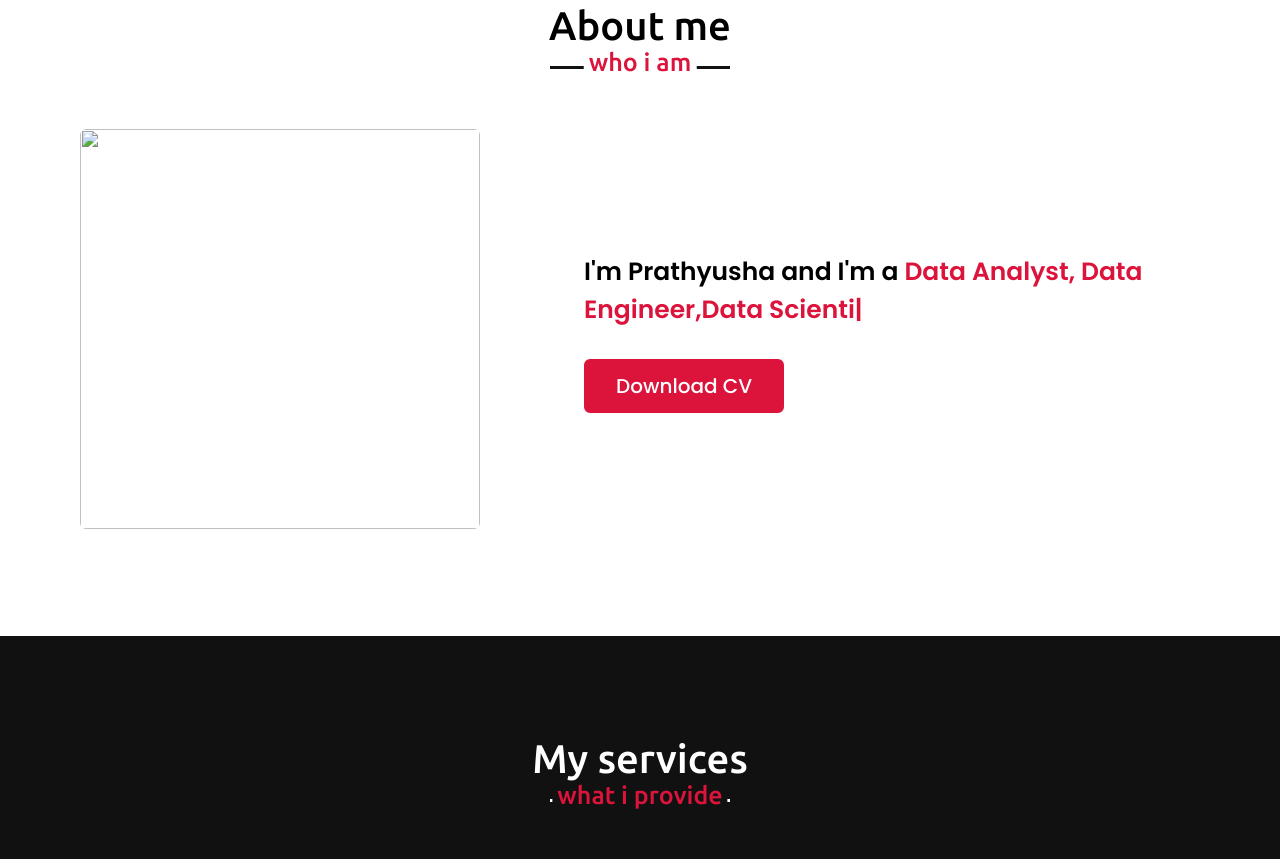
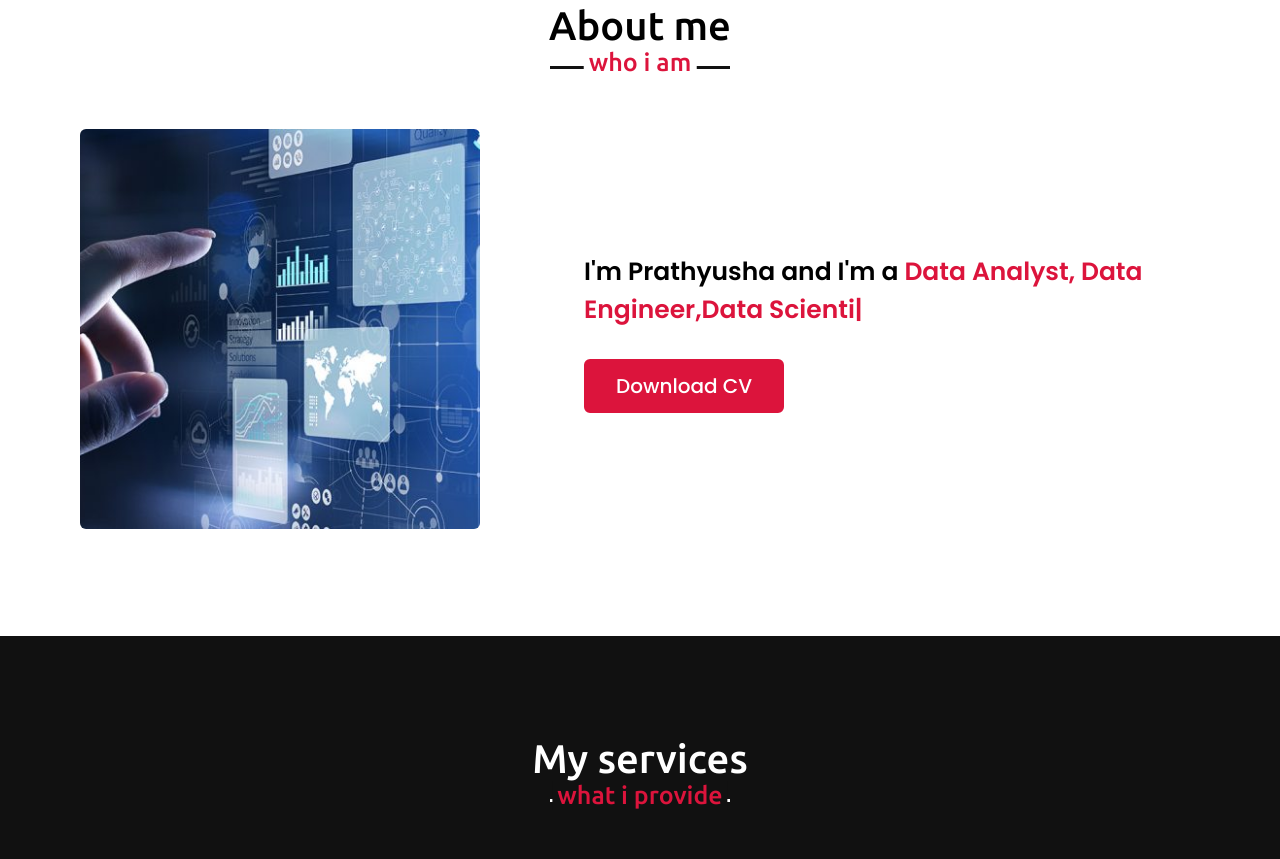
Before and after one commit to Prathyusha1411/portfolio.github.io, a plain HTML site: page index.html in a window 1280 px wide. Shown: the part 897-1756 px from the top of the page. Drawn offline with nearby package versions, Linux system fonts and the light colour scheme; files whose address does not match are found by name.

Commit message:
Update index.html

```diff
--- a/index.html
+++ b/index.html
@@ -53,7 +53,7 @@
             <h2 class="title">About me</h2>
             <div class="about-content">
                 <div class="column left">
-                    <img src="Images/photo.jpg" alt="">
+                    <img src="photo.jpg" alt="">
                 </div>
                 <div class="column right">
                     <div class="text">I'm Prathyusha and I'm a <span class="typing-2"></span></div>
```
